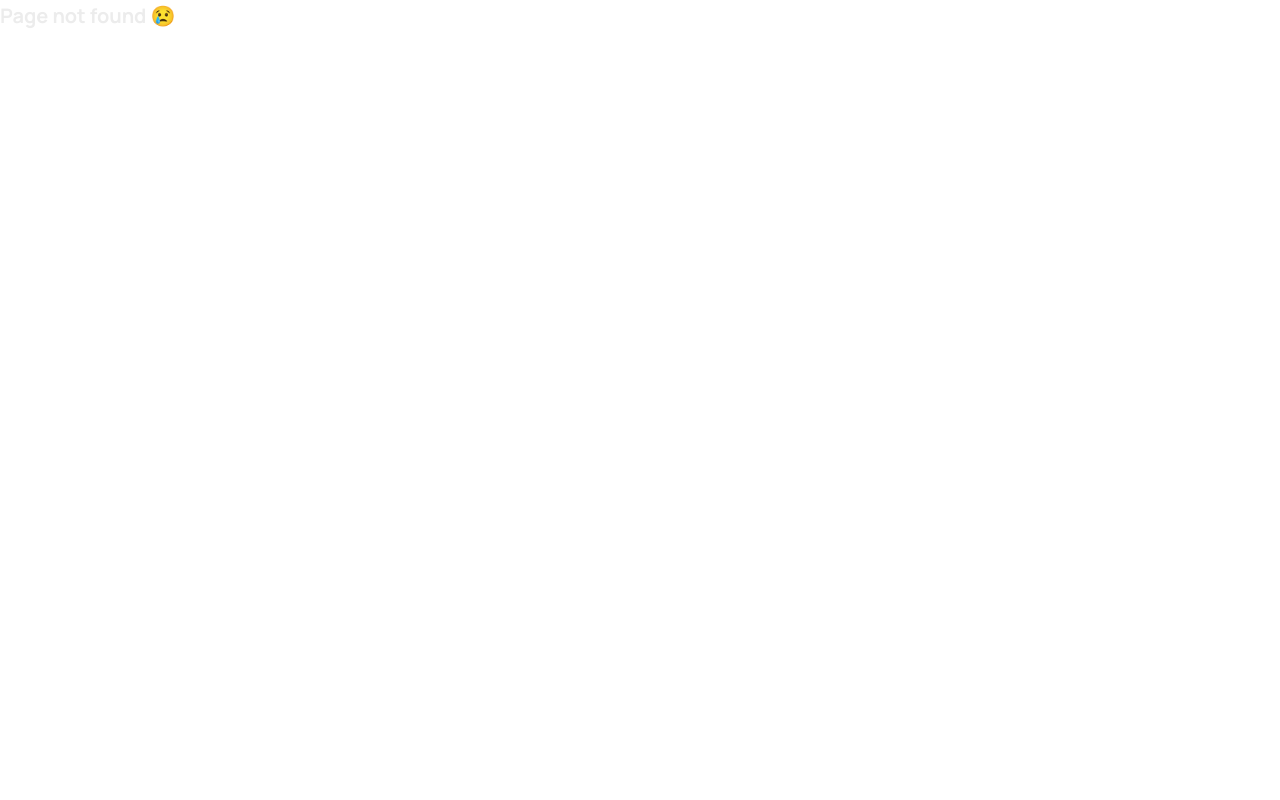
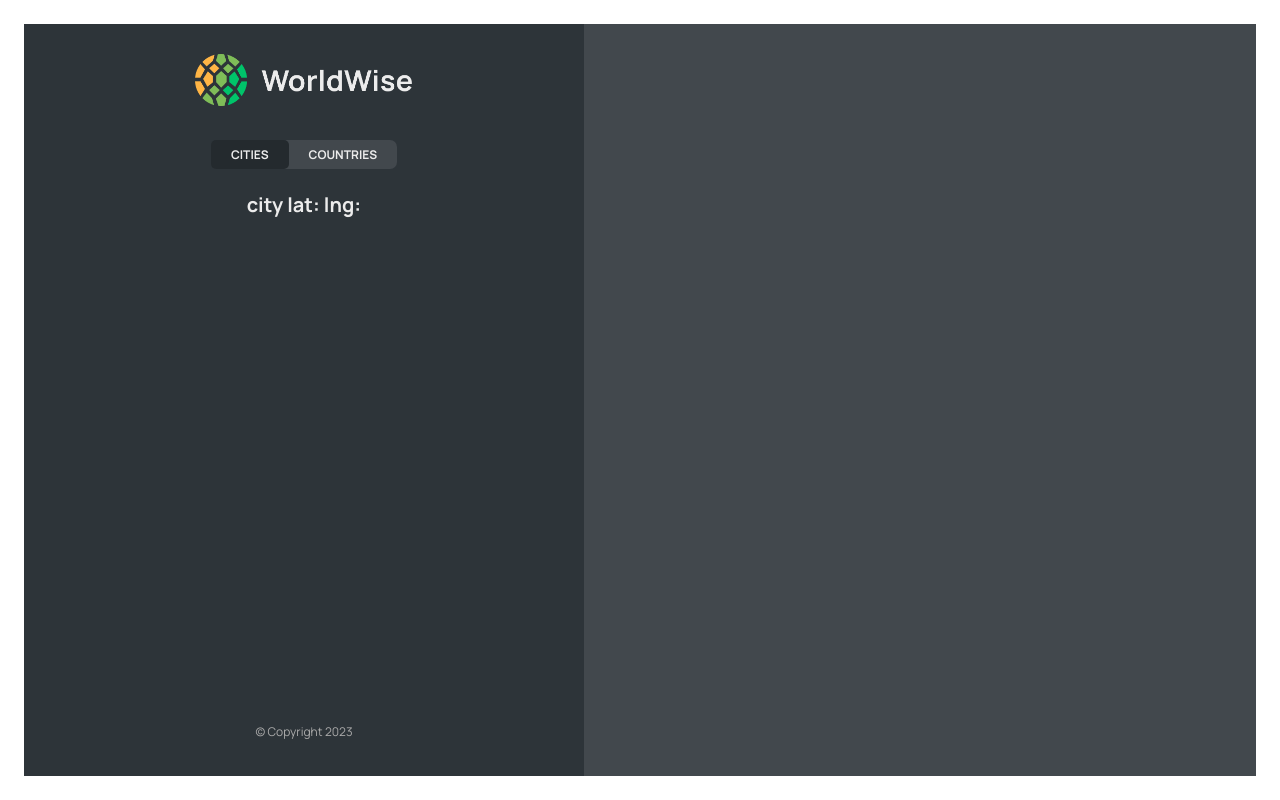
Before and after one commit to Dyraxe/worldwise, a React (Vite) app: page /app/cities/1 in a window 1280 px wide. Before the commit this address had no page. Built offline with nearby package versions, Linux system fonts and the light colour scheme; data requests are answered from the project's data file.

Commit message:
Fix prop drilling with Context API.

```diff
--- a/src/App.jsx
+++ b/src/App.jsx
@@ -1,6 +1,5 @@
-import { BrowserRouter, Routes, Route } from "react-router-dom";
-import { useEffect, useState } from "react";
-
+import { BrowserRouter, Routes, Route, Navigate } from "react-router-dom";
+import { CitiesProvider } from "./contexts/CitiesContext";
 import Product from "./pages/Product";
 import Pricing from "./pages/Pricing";
 import Homepage from "./pages/Homepage";
@@ -8,52 +7,30 @@
 import AppLayout from "./pages/AppLayout";
 import Login from "./pages/Login";
 import CityList from "./components/CityList";
+import City from "./components/City";
+import Form from "./components/Form";
 import CountryList from "./components/CountryList";
 
-const BASE_URL = "http://localhost:9000";
 function App() {
-  const [cities, setCities] = useState([]);
-  const [isLoading, setIsLoading] = useState(false);
-  useEffect(() => {
-    async function fetchCities() {
-      try {
-        setIsLoading(true);
-        const res = await fetch(`${BASE_URL}/cities`);
-        const data = await res.json();
-        setCities(data);
-      } catch (e) {
-        alert("boom");
-      } finally {
-        setIsLoading(false);
-      }
-    }
-    fetchCities();
-  }, []);
   return (
+    <CitiesProvider>
       <BrowserRouter>
         <Routes>
           <Route index element={<Homepage />} />
           <Route path="product" element={<Product />} />
           <Route path="pricing" element={<Pricing />} />
-        <Route path="/login" element={<Login />} />
+          <Route path="login" element={<Login />} />
           <Route path="app" element={<AppLayout />}>
-          <Route
-            index
-            element={<CityList cities={cities} isLoading={isLoading} />}
-          />
-          <Route
-            path="cities"
-            element={<CityList cities={cities} isLoading={isLoading} />}
-          />
-          <Route
-            path="countries"
-            element={<CountryList cities={cities} isLoading={isLoading} />}
-          />
-          <Route path="form" element={<p>Hello form</p>} />
+            <Route index element={<Navigate replace to={"cities"} />} />
+            <Route path="cities" element={<CityList />} />
+            <Route path="cities/:id" element={<City />} />
+            <Route path="countries" element={<CountryList />} />
+            <Route path="form" element={<Form />} />
           </Route>
           <Route path="*" element={<PageNotFound />} />
         </Routes>
       </BrowserRouter>
+    </CitiesProvider>
   );
 }
 
--- /dev/null
+++ b/src/components/Button.jsx
@@ -0,0 +1,10 @@
+import styles from "./Button.module.css";
+function Button({ children, type, onClick }) {
+  return (
+    <button className={`${styles.btn} ${styles[type]}`} onClick={onClick}>
+      {children}
+    </button>
+  );
+}
+
+export default Button;
--- a/src/components/City.jsx
+++ b/src/components/City.jsx
@@ -1,3 +1,4 @@
+import { useParams, useSearchParams } from "react-router-dom";
 import styles from "./City.module.css";
 
 const formatDate = (date) =>
@@ -9,6 +10,10 @@
   }).format(new Date(date));
 
 function City() {
+  const { id } = useParams();
+  const [searchParams, setSearchParams] = useSearchParams();
+  const lat = searchParams.get("lat");
+  const lng = searchParams.get("lng");
   // TEMP DATA
   const currentCity = {
     cityName: "Lisbon",
@@ -18,44 +23,48 @@
   };
 
   const { cityName, emoji, date, notes } = currentCity;
+  return (
+    <>
+      <h1>
+        city lat: {lat} lng:{lng}
+      </h1>
+    </>
+  );
+  // return (
+  //   <div className={styles.city}>
+  //     <div className={styles.row}>
+  //       <h6>City name</h6>
+  //       <h3>
+  //         <span>{emoji}</span> {cityName}
+  //       </h3>
+  //     </div>
 
-  return (
-    <div className={styles.city}>
-      <div className={styles.row}>
-        <h6>City name</h6>
-        <h3>
-          <span>{emoji}</span> {cityName}
-        </h3>
-      </div>
+  //     <div className={styles.row}>
+  //       <h6>You went to {cityName} on</h6>
+  //       <p>{formatDate(date || null)}</p>
+  //     </div>
 
-      <div className={styles.row}>
-        <h6>You went to {cityName} on</h6>
-        <p>{formatDate(date || null)}</p>
-      </div>
+  //     {notes && (
+  //       <div className={styles.row}>
+  //         <h6>Your notes</h6>
+  //         <p>{notes}</p>
+  //       </div>
+  //     )}
 
-      {notes && (
-        <div className={styles.row}>
-          <h6>Your notes</h6>
-          <p>{notes}</p>
-        </div>
-      )}
+  //     <div className={styles.row}>
+  //       <h6>Learn more</h6>
+  //       <a
+  //         href={`https://en.wikipedia.org/wiki/${cityName}`}
+  //         target="_blank"
+  //         rel="noreferrer"
+  //       >
+  //         Check out {cityName} on Wikipedia &rarr;
+  //       </a>
+  //     </div>
 
-      <div className={styles.row}>
-        <h6>Learn more</h6>
-        <a
-          href={`https://en.wikipedia.org/wiki/${cityName}`}
-          target="_blank"
-          rel="noreferrer"
-        >
-          Check out {cityName} on Wikipedia &rarr;
-        </a>
-      </div>
-
-      <div>
-        <ButtonBack />
-      </div>
-    </div>
-  );
+  //     <div></div>
+  //   </div>
+  // );
 }
 
 export default City;
--- a/src/components/CityItem.jsx
+++ b/src/components/CityItem.jsx
@@ -1,4 +1,5 @@
 /* eslint-disable react/prop-types */
+import { Link } from "react-router-dom";
 const formatDate = (date) =>
   new Intl.DateTimeFormat("en", {
     day: "numeric",
@@ -7,13 +8,18 @@
   }).format(new Date(date));
 import styles from "./CityItem.module.css";
 function CityItem({ city }) {
-  const { cityName, emoji, date } = city;
+  const { cityName, emoji, date, id, position } = city;
   return (
-    <li className={styles.cityItem}>
-      <span>{emoji}</span>
-      <h3 className={styles.name}>{cityName}</h3>
-      <time className={styles.date}>{formatDate(date)}</time>
-      <button className={styles.deleteBtn}>&times;</button>
+    <li>
+      <Link
+        className={styles.cityItem}
+        to={`${id}?lat=${position.lat}&lng=${position.lng}`}
+      >
+        <span>{emoji}</span>
+        <h3 className={styles.name}>{cityName}</h3>
+        <time className={styles.date}>{formatDate(date)}</time>
+        <button className={styles.deleteBtn}>&times;</button>
+      </Link>
     </li>
   );
 }
--- a/src/components/CityList.jsx
+++ b/src/components/CityList.jsx
@@ -3,7 +3,9 @@
 import Spinner from "./Spinner";
 import CityItem from "./CityItem";
 import Message from "./Message";
-function CityList({ cities, isLoading }) {
+import { useCities } from "../contexts/CitiesContext";
+function CityList() {
+  const { cities, isLoading } = useCities();
   if (isLoading) return <Spinner />;
   if (!cities.length)
     return (
--- a/src/components/CountryList.jsx
+++ b/src/components/CountryList.jsx
@@ -3,7 +3,10 @@
 import Spinner from "./Spinner";
 import CountryItem from "./CountryItem";
 import Message from "./Message";
-function CountryList({ cities, isLoading }) {
+import { useCities } from "../contexts/CitiesContext";
+
+function CountryList() {
+  const { cities, isLoading } = useCities();
   if (isLoading) return <Spinner />;
   if (!cities.length)
     return (
--- a/src/components/Form.jsx
+++ b/src/components/Form.jsx
@@ -1,8 +1,9 @@
 // "https://api.bigdatacloud.net/data/reverse-geocode-client?latitude=0&longitude=0"
-
+import Button from "./Button";
 import { useState } from "react";
 
 import styles from "./Form.module.css";
+import { useNavigate } from "react-router-dom";
 
 export function convertToEmoji(countryCode) {
   const codePoints = countryCode
@@ -17,6 +18,7 @@
   const [country, setCountry] = useState("");
   const [date, setDate] = useState(new Date());
   const [notes, setNotes] = useState("");
+  const navigate = useNavigate();
 
   return (
     <form className={styles.form}>
@@ -49,8 +51,16 @@
       </div>
 
       <div className={styles.buttons}>
-        <button>Add</button>
-        <button>&larr; Back</button>
+        <Button type="primary">Add</Button>
+        <Button
+          type="back"
+          onClick={(e) => {
+            e.preventDefault();
+            navigate(-1);
+          }}
+        >
+          &larr; Back
+        </Button>
       </div>
     </form>
   );
--- a/src/components/Map.jsx
+++ b/src/components/Map.jsx
@@ -1,6 +1,22 @@
+import { useNavigate, useSearchParams } from "react-router-dom";
 import styles from "./Map.module.css";
 function Map() {
-  return <div className={styles.mapContainer}></div>;
+  const navigate = useNavigate();
+  const [searchParams, setSearchParams] = useSearchParams();
+  const lat = searchParams.get("lat");
+  const lng = searchParams.get("lng");
+
+  return (
+    <div
+      className={styles.mapContainer}
+      onClick={() => {
+        navigate("form");
+      }}
+    >
+      {lng}
+      {lat}
+    </div>
+  );
 }
 
 export default Map;
--- /dev/null
+++ b/src/contexts/CitiesContext.jsx
@@ -0,0 +1,39 @@
+/* eslint-disable react/prop-types */
+import { createContext, useState, useEffect, useContext } from "react";
+
+const CitiesContext = createContext();
+const BASE_URL = "http://localhost:9000";
+
+function CitiesProvider({ children }) {
+  const [cities, setCities] = useState([]);
+  const [isLoading, setIsLoading] = useState(false);
+  useEffect(() => {
+    async function fetchCities() {
+      try {
+        setIsLoading(true);
+        const res = await fetch(`${BASE_URL}/cities`);
+        const data = await res.json();
+        setCities(data);
+      } catch (e) {
+        alert("boom");
+      } finally {
+        setIsLoading(false);
+      }
+    }
+    fetchCities();
+  }, []);
+
+  return (
+    <CitiesContext.Provider value={{ cities, isLoading }}>
+      {children}
+    </CitiesContext.Provider>
+  );
+}
+
+function useCities() {
+  const context = useContext(CitiesContext);
+  if (context === undefined)
+    throw new Error("CitiesContext was used outside of CitiesProvider");
+  return context;
+}
+export { CitiesProvider, useCities };
```
Lines whose indentation alone changed are shown as unchanged.
